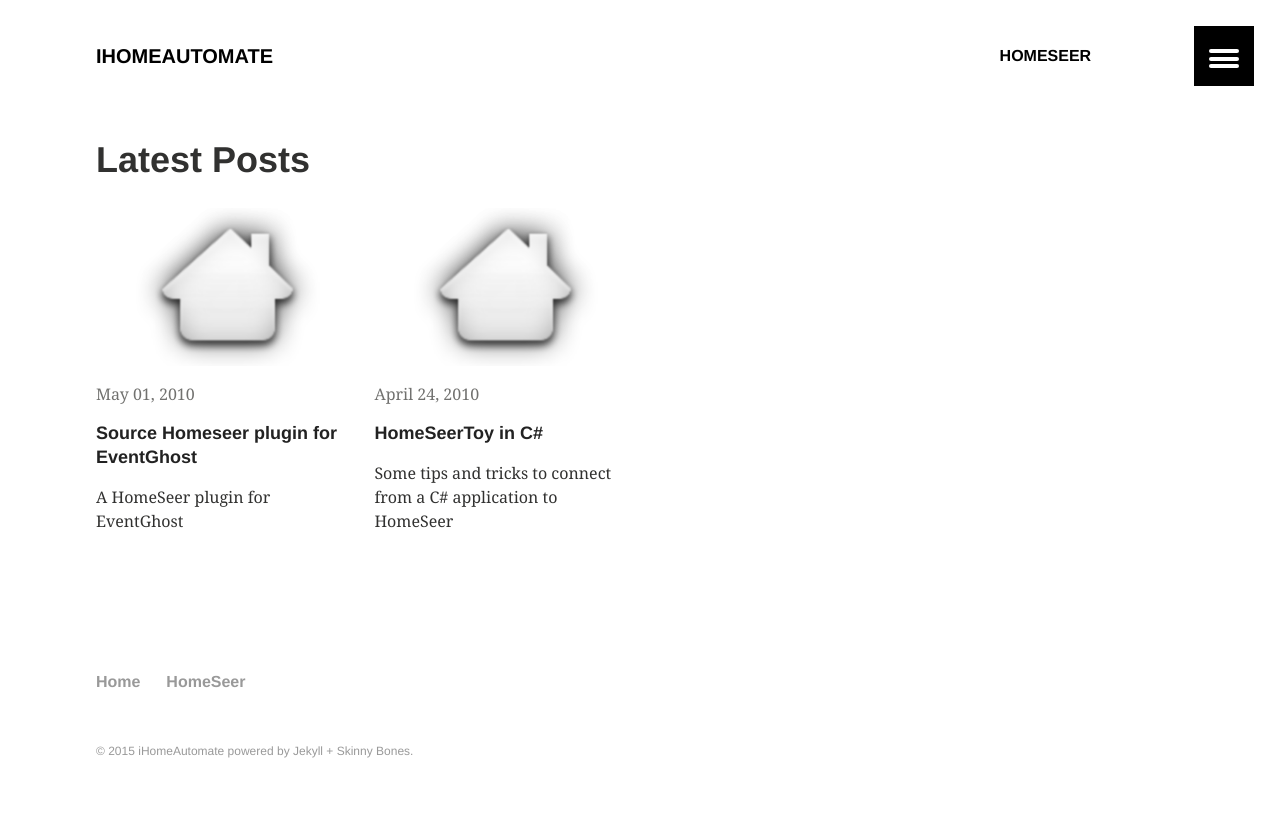
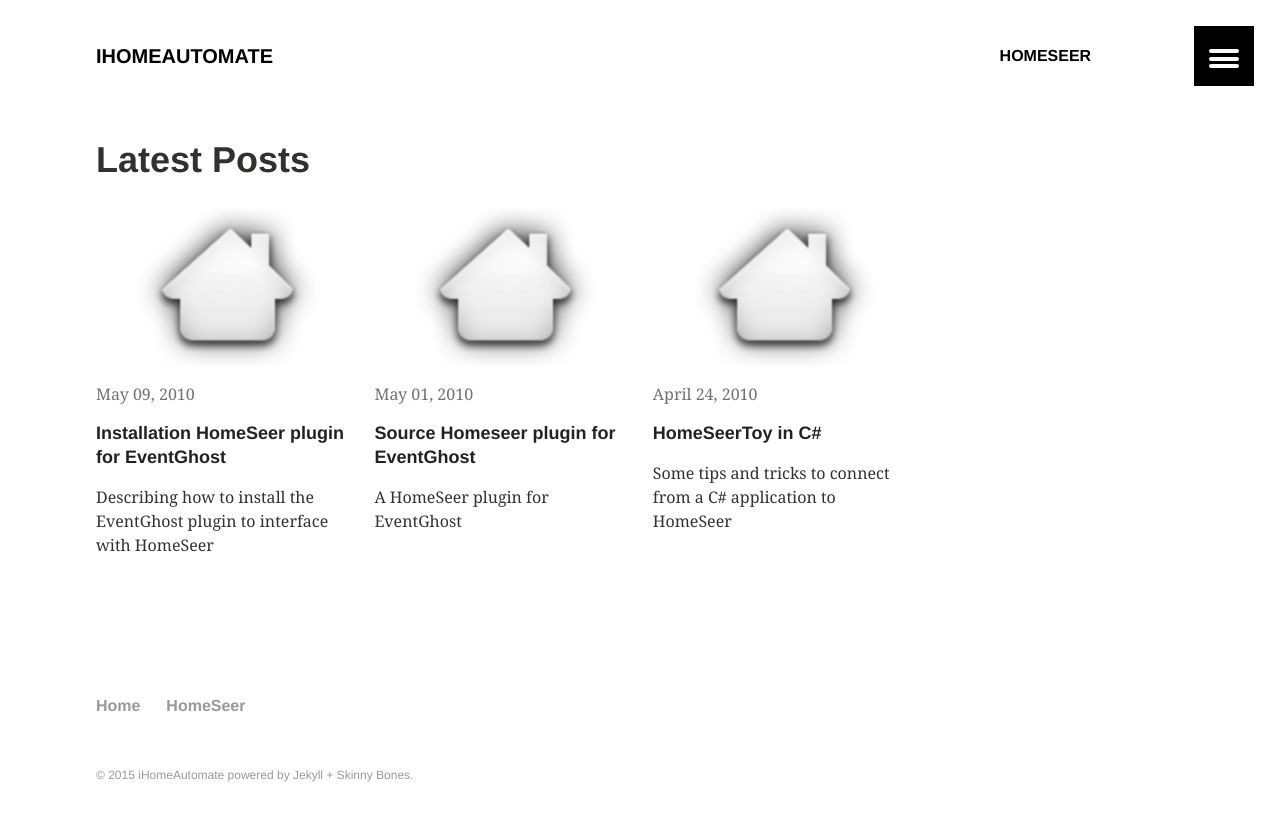
Before and after one commit to ihomeautomate/ihomeautomate.github.io, a Jekyll site: the page built from index.md, in a window 1280 px wide. Shown: the top 821 px of the page. Built offline with Jekyll 4.4.1, drawn with Linux system fonts in a browser that asks for light colours; some of the changed lines change nothing that is shown.

Commit message:
New post 2010-05-09

```diff
--- a/_config.yml
+++ b/_config.yml
@@ -5,8 +5,8 @@
 logo: # 120x120 px default image used for Twitter summary card
 teaser: home-400x250.png # 400x250 px default teaser image used in image archive grid
 locale:
-#url: http://beta.ihomeautomate.com
-url: http://localhost:4000
+url: http://beta.ihomeautomate.com
+#url: http://localhost:4000
 
 # Jekyll configuration
 
--- /dev/null
+++ b/_posts/2010-05-09-homeseer-plugin-for-eventghost-install.md
@@ -0,0 +1,47 @@
+---
+title: Installation HomeSeer plugin for EventGhost
+author: iHomeAutomate
+excerpt: 'Describing how to install the EventGhost plugin to interface with HomeSeer'
+layout: article
+permalink: /2010/05/09/homeseer-plugin-for-eventghost-install/
+image:
+  - http://ihomeautomate.com/wp-content/uploads/2010/05/addplugin.jpg
+dsq_thread_id:
+  -
+categories:
+  - EventGhost
+  - Home Automation
+  - HomeSeer
+tags:
+  - EventGhost
+  - HomeSeer
+  - Python
+---
+Some people have contacted me to explain in a few words how exactly to install the EventGhost HomeSeer plugin. This will hopefully do just that.
+
+I assume that the basic features of EventGhost are known, if not please refer to the [EventGhost Short Manual](http://www.eventghost.org/docs/short_manual/index.html){:target="_blank"}.
+
+1. Install HomeSeer Speaker Client if you are planning to call HomeSeer from a remote machine
+2. [Download](https://github.com/ihomeautomate/eventghost-hs-plugin/releases){:target="_blank"} the latest version of the plugin
+3. Copy the folder `Homeseer` to the `/plugins` folder inside the installation directory of EventGhost
+4. Start EventGhost
+5. Add Plugin `HomeSeer`. It'll be available in the `Other` list
+<br/>![Add HomeSeer Plugin voor Event Ghost]({{ site.url }}/images/2010/05/addplugin-300x166.jpg)
+6. The new plugin will then be available in the Autostart section.
+<br/>![Autostart]({{ site.url }}/images/2010/05/autostart.jpg)
+7. Add the HomeSeer hostname and user credentials to the plugin configuration.
+<br/>![Configuration]({{ site.url }}/images/2010/05/configuration-300x213.jpg)
+<br/>Don't forget to save the configuration! An incorrect configuration will be displayed in the EventGhost log window.
+![cannotconnect]({{ site.url }}/images/2010/05/cannotconnect.jpg)
+8. Add Action, not many actions available, only the ones that were applicable to my situation.<br/>
+![addactions]({{ site.url }}/images/2010/05/addactions.jpg)
+   * Action Configuration<br/>This is how the speak action configuration looks:
+![homeseer-speak]({{ site.url }}/images/2010/05/configure.speak_-300x213.jpg)
+   * The device code is needed for the OnOffCommand configuration.
+   ![OnOffCommandAction]({{ site.url }}/images/2010/05/OnOffCommandAction-300x213.jpg)
+   * Test :-). You can find the `Test` button on the Action configuration window. <br/>
+When testing the Speak Action, this will show in the EventGhost log:
+<br/>![speak-test]({{ site.url }}/images/2010/05/speaktest-300x42.jpg)<br/>
+In your HomeSeer log, the result is also visible:
+![speak-homeseerlog]({{ site.url }}/images/2010/05/speak-homeseerlog-300x15.jpg)<br/>
+The OnOffCommand action will switch the configured device to either On/Off, depending on its current status. E.g. when the configured device is &#8220;On&#8221;, it&#8217;ll switch to &#8220;Off&#8221;. In my situation this was all I need to be able to bind one button to one specific device.
```
Also changed, not shown: images/2010/05/OnOffCommandAction-300x213.jpg (added), images/2010/05/addactions.jpg (added), images/2010/05/addplugin-300x166.jpg (added), images/2010/05/autostart.jpg (added), images/2010/05/cannotconnect.jpg (added), images/2010/05/configuration-300x213.jpg (added), images/2010/05/configure.speak_-300x213.jpg (added), images/2010/05/speak-homeseerlog-300x15.jpg (added), images/2010/05/speaktest-300x42.jpg (added).
